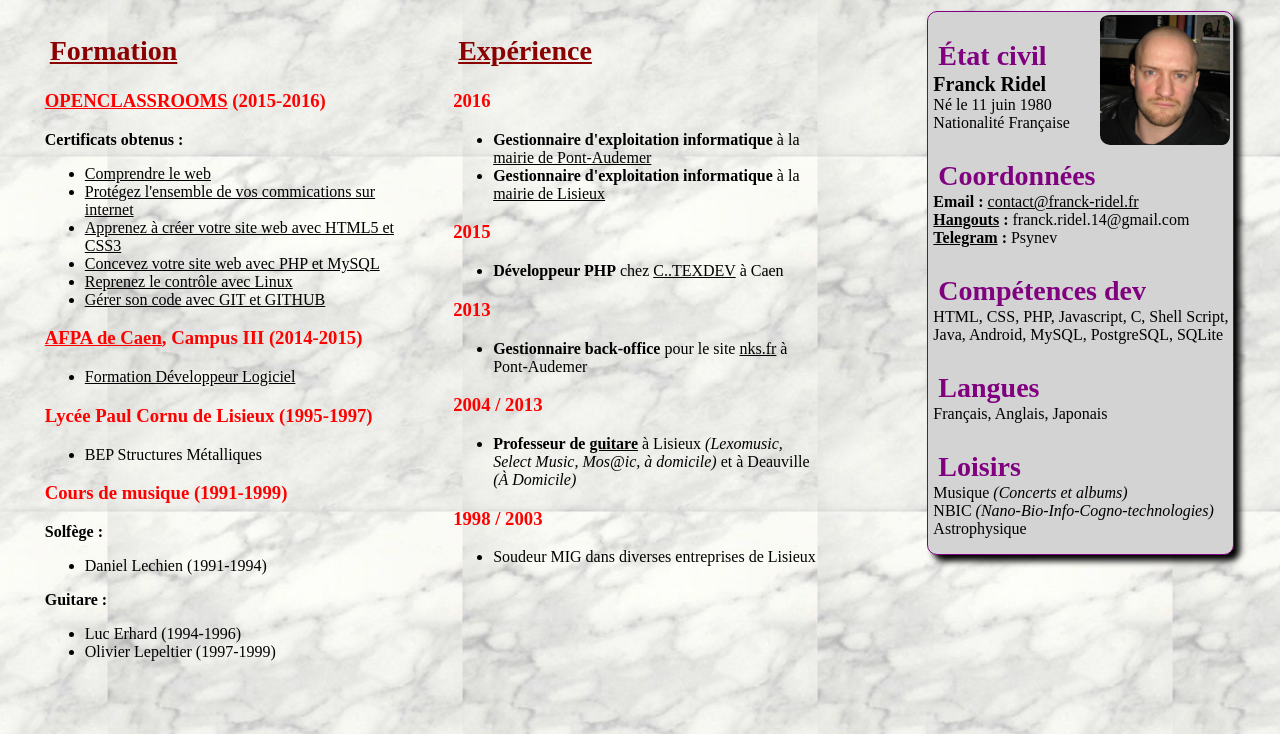
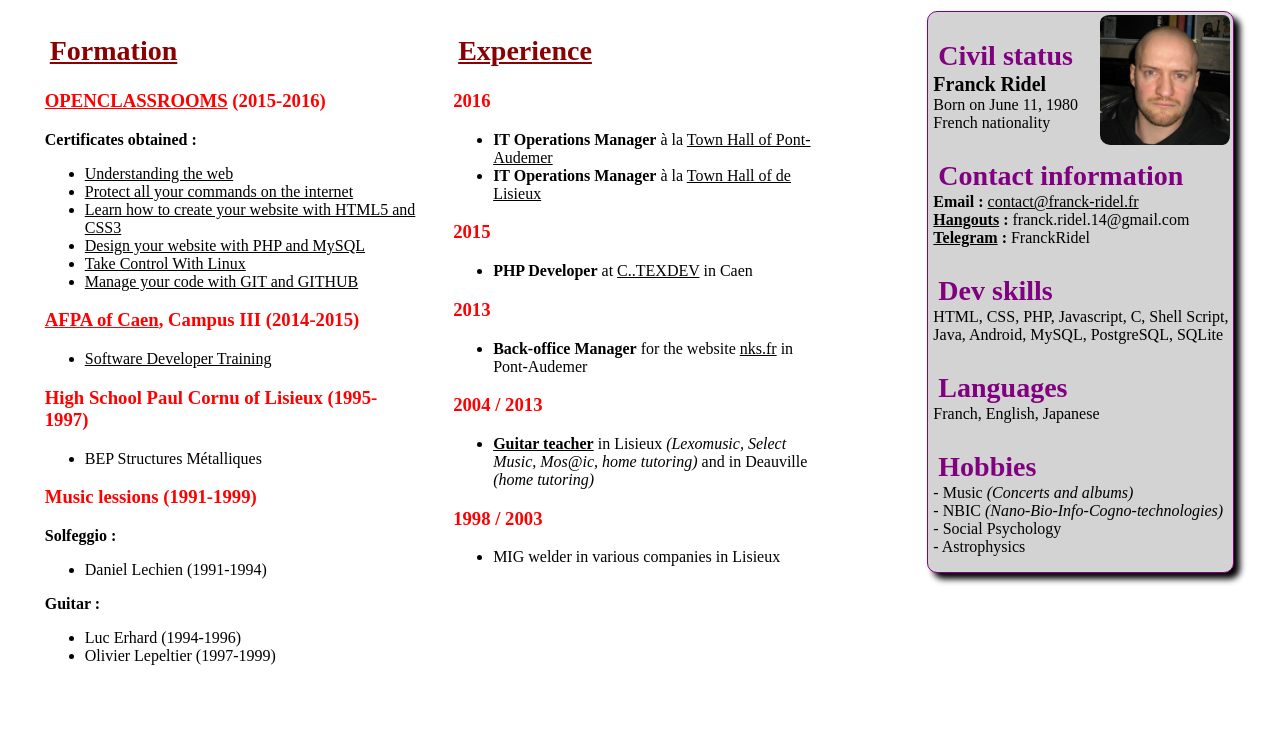
Before and after one commit to FranckRidel/franckridel.github.io, a plain HTML site: page index.html in a window 1280 px wide. Shown: the part 66-800 px from the top of the page. Drawn offline with Linux system fonts and the light colour scheme.

Commit message:
Translated from french to english

```diff
--- a/index.html
+++ b/index.html
@@ -2,110 +2,113 @@
 <html>
 	<head>
 		<meta charset="UTF-8">
-		<title>C.V. de Franck Ridel</title>
+		<title>Franck Ridel CV</title>
 		<link href="style.css" rel="stylesheet" type="text/css"/>
 	</head>
 	<body>
-		<h1><a href="http://www.onisep.fr/Ressources/Univers-Metier/Metiers/developpeur-developpeuse-informatique" target="blank" title="Page ONISEP du métier de développeur informatique">DÉVELOPPEUR INFORMATIQUE</a></h1>
+		<h1><a href="http://www.onisep.fr/Ressources/Univers-Metier/Metiers/developpeur-developpeuse-informatique" target="blank" title="Page ONISEP du métier de développeur informatique">IT DEVELOPER</a></h1>
 
 
 		<section id="page">
 			<aside id="identite">
 				<img id="photo" src="images/mini.JPG" alt="Photo de Franck Ridel">
-				<p><h2>État civil</h2>
+				<p><h2>Civil status</h2>
 				<b class="name">Franck Ridel</b><br />
-				Né le 11 juin 1980<br />
-				Nationalité Française</p>
+				Born on June 11, 1980<br />
+				French nationality</p>
 
-				<p><h2>Coordonnées</h2>
-				<b>Email :</b> <a href="mailto:contact@franck-ridel.fr" title="Adresse email de Franck Ridel">contact@franck-ridel.fr</a><br />
-				<b><a href="https://hangouts.google.com/" target="blank" title="Page d'accueil de Google Hangouts">Hangouts</a> :</b> franck.ridel.14@gmail.com<br />
-				<b><a href="https://telegram.org/" target="blank" title="Page d'accueil de Telegram">Telegram</a> :</b> Psynev</p>
+				<p><h2>Contact information</h2>
+				<b>Email :</b> <a href="mailto:contact@franck-ridel.fr" title="Franck Ridel's email address">contact@franck-ridel.fr</a><br />
+				<b><a href="https://hangouts.google.com/" target="blank" title="Google Hangouts's homepage">Hangouts</a> :</b> franck.ridel.14@gmail.com<br />
+				<b><a href="https://telegram.org/" target="blank" title="Page d'accueil de Telegram">Telegram</a> :</b> FranckRidel</p>
 
-				<p><h2>Compétences dev</h2>
+				<p><h2>Dev skills</h2>
 				HTML, CSS, PHP, Javascript, C, Shell Script,<br />
 				 Java, Android, MySQL, PostgreSQL, SQLite</p>
 
-				<p><h2>Langues</h2>
-				Français, Anglais, Japonais</p>
+				<p><h2>Languages</h2>
+				Franch, English, Japanese</p>
 
-				<p><h2>Loisirs</h2>
-				Musique <i>(Concerts et albums)</i><br />
-				NBIC <i>(Nano-Bio-Info-Cogno-technologies)</i><br />
-				Astrophysique</p>
+				<p><h2>Hobbies</h2>
+				- Music <i>(Concerts and albums)</i><br />
+				- NBIC <i>(Nano-Bio-Info-Cogno-technologies)</i><br />
+				- Social Psychology<br />
+				- Astrophysics</p>
 
-			</aside> <!--Fin ID identite-->
+			</aside> <!--End ID identite-->
 
 
 	<img id="arrowdown" src="images/arrowdown.png" alt="Flèche bas" width="22" height="22">
 
+			<div id="colonnes">
 				<section id="formation">
 					<h2>Formation</h2>
 
-				<h3><a href="https://openclassrooms.com/" target="blank" title="Page d'accueil d'OpenClassrooms">OPENCLASSROOMS</a> (2015-2016)</h3>
-				<b>Certificats obtenus :</b><br />
+					<h3><a href="https://openclassrooms.com/" target="blank" title="OpenClassrooms's homepage">OPENCLASSROOMS</a> (2015-2016)</h3>
+					<b>Certificates obtained :</b><br />
 					<ul>
-					<li><a href="https://openclassrooms.com/courses/comprendre-le-web" target="blank" title="Page du cours : Comprendre le web">Comprendre le web</a></li>
-					<li><a href="https://openclassrooms.com/courses/protegez-l-ensemble-de-vos-communications-sur-internet-1" target="blank" title="Page du cours : Protégez l'ensemble de vos comminications sur internet">Protégez l'ensemble de vos commications sur internet</a></li>
-					<li><a href="https://openclassrooms.com/courses/apprenez-a-creer-votre-site-web-avec-html5-et-css3" target="blank" title="Page du cours : Apprenez à créer un site web avec HTML5 et CSS3">Apprenez à créer votre site web avec HTML5 et CSS3</a></li>
-					<li><a href="https://openclassrooms.com/courses/concevez-votre-site-web-avec-php-et-mysql" target="blank" title="Page du cours : Concevez votre site web avec PHP et MySQL">Concevez votre site web avec PHP et MySQL</a></li>
-					<li><a href="https://openclassrooms.com/courses/reprenez-le-controle-a-l-aide-de-linux" target="blank" title="Page du cours : Reprenez le contrôle avec Linux">Reprenez le contrôle avec Linux</a></li>
-					<li><a href="https://openclassrooms.com/courses/gerer-son-code-avec-git-et-github" target="blank" title="Page du cours : Gérer son code avec GIT et GITHUB">Gérer son code avec GIT et GITHUB</a></li>
+						<li><a href="https://openclassrooms.com/courses/comprendre-le-web" target="blank" title="Course page : Comprendre le web">Understanding the web</a></li>
+						<li><a href="https://openclassrooms.com/courses/protegez-l-ensemble-de-vos-communications-sur-internet-1" target="blank" title="Page du cours : Protégez l'ensemble de vos comminications sur internet">Protect all your commands on the internet</a></li>
+						<li><a href="https://openclassrooms.com/courses/apprenez-a-creer-votre-site-web-avec-html5-et-css3" target="blank" title="Course page : Apprenez à créer un site web avec HTML5 et CSS3">Learn how to create your website with HTML5 and CSS3</a></li>
+						<li><a href="https://openclassrooms.com/courses/concevez-votre-site-web-avec-php-et-mysql" target="blank" title="Course page : Concevez votre site web avec PHP et MySQL">Design your website with PHP and MySQL</a></li>
+						<li><a href="https://openclassrooms.com/courses/reprenez-le-controle-a-l-aide-de-linux" target="blank" title="Course page : Reprenez le contrôle avec Linux">Take Control With Linux</a></li>
+						<li><a href="https://openclassrooms.com/courses/gerer-son-code-avec-git-et-github" target="blank" title="Course page : Gérer son code avec GIT et GITHUB">Manage your code with GIT and GITHUB</a></li>
 					</ul>
 
-				<h3><a href="https://www.afpa.fr/centre/centre-d-ifs" target="blank" title="Page du centre AFPA de Ifs">AFPA de Caen</a>, Campus III (2014-2015)</h3>
+					<h3><a href="https://www.afpa.fr/centre/centre-d-ifs" target="blank" title="AFPA center homepage">AFPA of Caen</a>, Campus III (2014-2015)</h3>
 					<ul>
-					<li><a href="https://www.afpa.fr/formation-qualifiante/developpeur-logiciel" target="blank" title="Page descriptive de la formation Développeur Logiciel">Formation Développeur Logiciel</a></li>
+						<li><a href="https://www.afpa.fr/formation-qualifiante/developpeur-logiciel" target="blank" title="Page descriptive de la formation Développeur Logiciel">Software Developer Training</a></li>
 					</ul>
 
-				<h3>Lycée Paul Cornu de Lisieux (1995-1997)</h3>
+					<h3>High School Paul Cornu of Lisieux (1995-1997)</h3>
 					<ul>
 						<li>BEP Structures Métalliques</li>
 					</ul>
 
-				<h3>Cours de musique (1991-1999)</h3>
-				<b>Solfège :</b><br />
+					<h3>Music lessions (1991-1999)</h3>
+					<b>Solfeggio :</b><br />
 					<ul>
 						<li>Daniel Lechien (1991-1994)</li>
 					</ul>
 
-				<b>Guitare :</b><br />
+					<b>Guitar :</b><br />
 
 					<ul>
 						<li>Luc Erhard (1994-1996)</li>
 						<li>Olivier Lepeltier (1997-1999)</li>
 					</ul>
-			</section> <!--Fin ID formation-->
+				</section> <!--End ID formation-->
 
 
 				<section id="experience">
-				<h2>Expérience</h2>
+					<h2>Experience</h2>
 					<h3>2016</h3>
 					<ul>
-					<li><b>Gestionnaire d'exploitation informatique</b> à la <a href="http://www.ville-pont-audemer.fr/" target="blank" title="Site web de Pont-Audemer">mairie de Pont-Audemer</a></li>
-					<li><b>Gestionnaire d'exploitation informatique</b> à la <a href="http://www.ville-lisieux.fr/" target="blank" title="Site web de Lisieux">mairie de Lisieux</a></li>
+						<li><b>IT Operations Manager</b> à la <a href="http://www.ville-pont-audemer.fr/" target="blank" title="Pont-Audemer website">Town Hall of Pont-Audemer</a></li>
+						<li><b>IT Operations Manager</b> à la <a href="http://www.ville-lisieux.fr/" target="blank" title="Lisieux website">Town Hall of de Lisieux</a></li>
 					</ul>
 
 					<h3>2015</h3>
 					<ul>
-					<li><b>Développeur PHP</b> chez <a href="http://communicotool.com/en/home/" target="blank" title="Site web de C..TEXDEV">C..TEXDEV</a> à Caen</li>
+						<li><b>PHP Developer</b> at <a href="http://communicotool.com/en/home/" target="blank" title="Site web de C..TEXDEV">C..TEXDEV</a> in Caen</li>
 					</ul>
 
 					<h3>2013</h3>
 					<ul>
-					<li><b>Gestionnaire back-office</b> pour le site <a href="http://www.nks.fr" target="blank" title="Site web de NKS">nks.fr</a> à Pont-Audemer</li>
+						<li><b>Back-office Manager</b> for the website <a href="http://www.nks.fr" target="blank" title="Site web de NKS">nks.fr</a> in Pont-Audemer</li>
 					</ul>
 
 					<h3>2004 / 2013</h3>
 					<ul>
-					<li><b>Professeur de <a href="https://www.reverbnation.com/franckridel" target="blank" title="Page ReverbNation de Franck Ridel Project">guitare</a></b> à Lisieux <i>(Lexomusic, Select Music, Mos@ic, à domicile)</i> et à Deauville <i>(À Domicile)</i></li>
+						<li><b><a href="https://www.reverbnation.com/franckridel" target="blank" title="Page ReverbNation de Franck Ridel Project">Guitar teacher</a></b> in Lisieux <i>(Lexomusic, Select Music, Mos@ic, home tutoring)</i> and in Deauville <i>(home tutoring)</i></li>
 					</ul>
 
 					<h3>1998 / 2003</h3>
 					<ul>
-					<li>Soudeur MIG dans diverses entreprises de Lisieux</li>
+						<li>MIG welder in various companies in Lisieux</li>
 					</ul>
-			</section> <!--Fin ID experience-->
-		</section> <!--Fin ID page-->
+				</section> <!--End ID experience-->
+			</section> <!--End ID page-->
+		</div>
 	</body>
 </html>
--- a/style.css
+++ b/style.css
@@ -2,12 +2,6 @@
 	word-wrap: break-word;
 }
 
-body{
-	background-image: url(images/marble.jpg);
-	background-repeat: repeat;
-	background-position: center;
-	background-attachment: fixed;
-}
 a{
 	color: black;
 }
```
Lines whose indentation alone changed are shown as unchanged.
